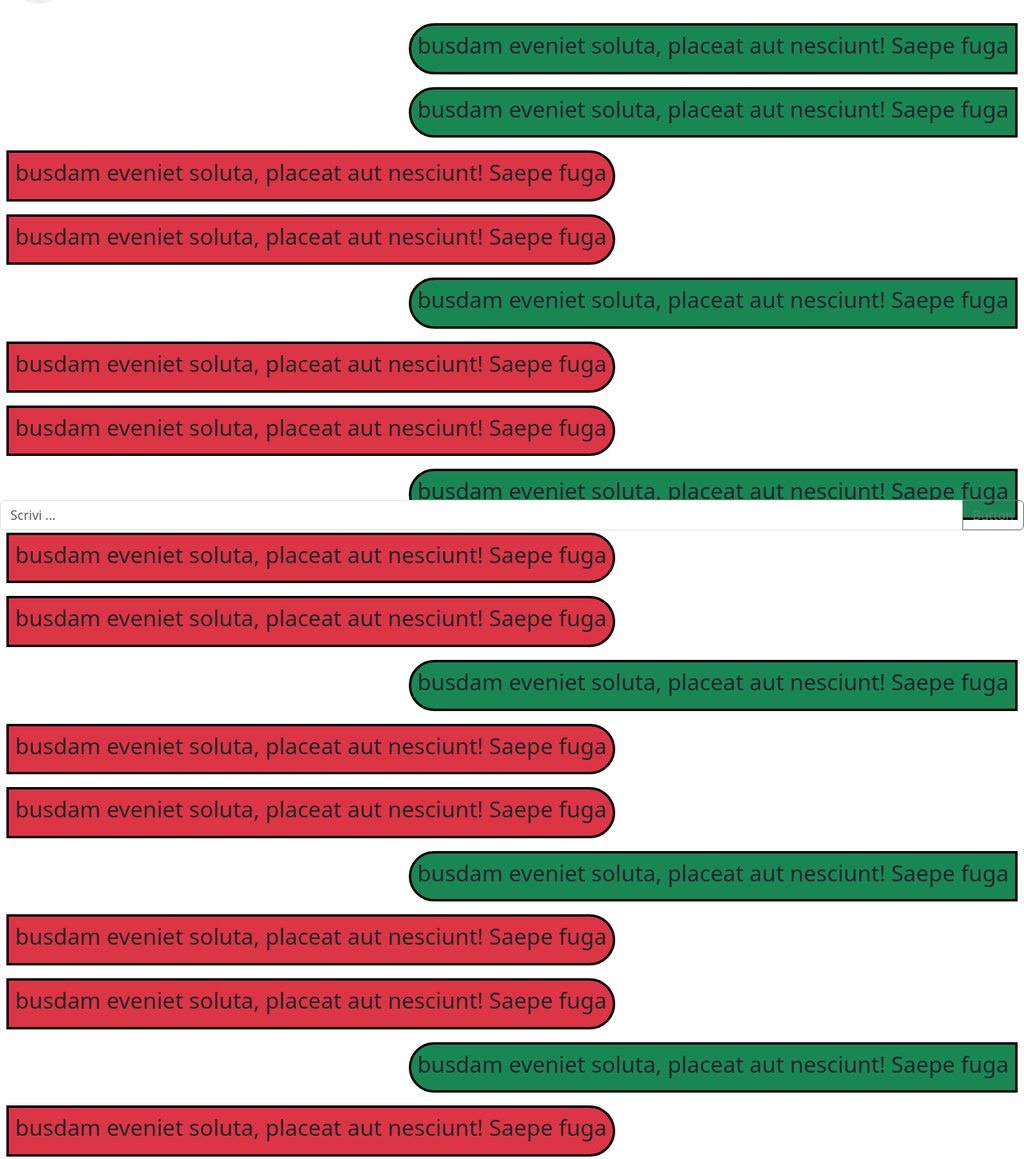
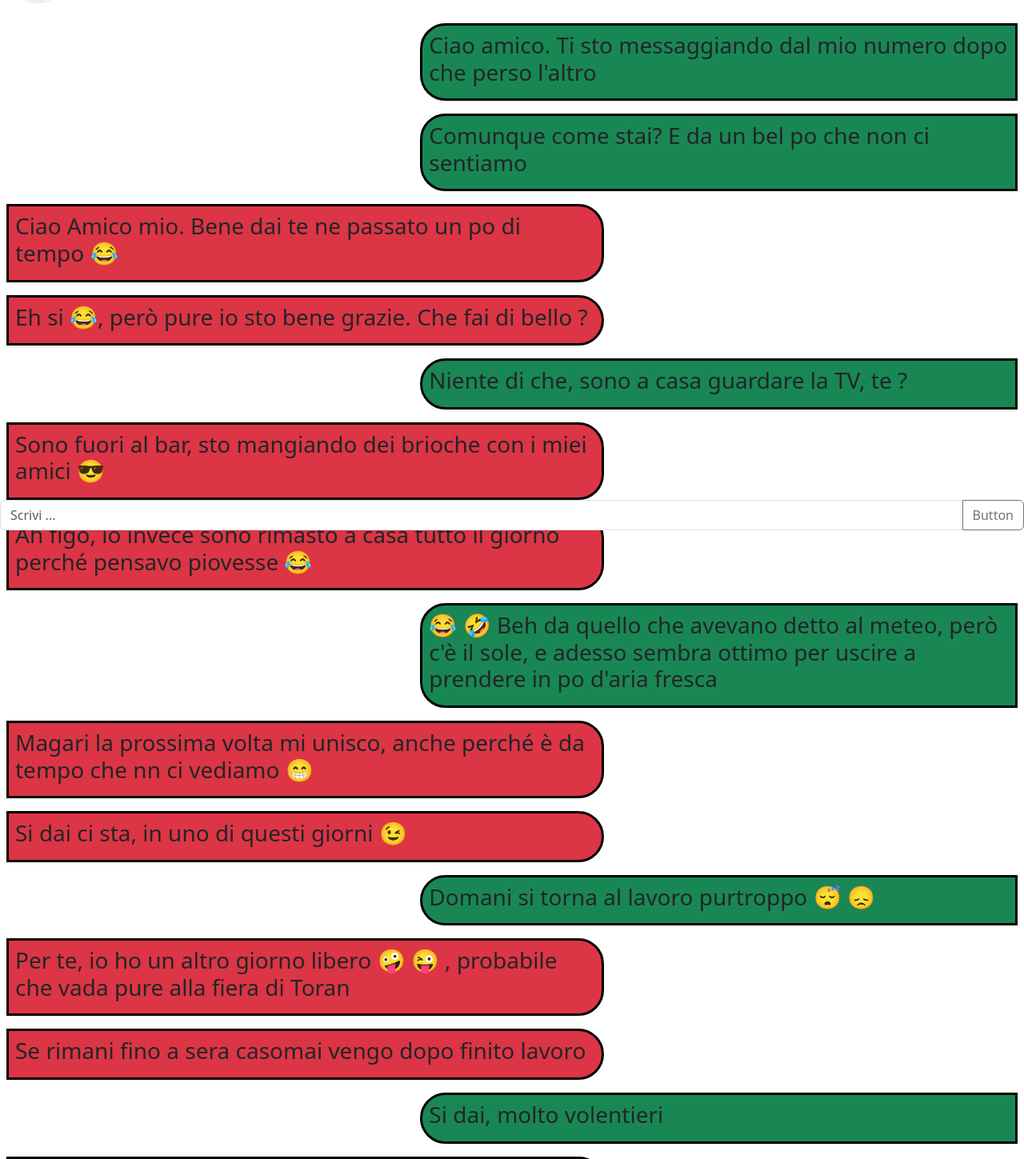
Before and after one commit to kavidiuk/udivak, an Angular app: page /messaggiDiretti in a window 1280 px wide. Shown: the part 121-1570 px from the top of the page at 80% size. Built offline with nearby package versions, Linux system fonts and the light colour scheme.

Commit message:
add direct message and Work in progress with send message

```diff
--- a/src/app/navbar/homeUtente/messaggi-diretti/messaggi-diretti.component.html
+++ b/src/app/navbar/homeUtente/messaggi-diretti/messaggi-diretti.component.html
@@ -9,81 +9,85 @@
     <!-- sezione di Scrittura -->
 </div>
 <div class="float input-group mb-3 z-1">
-    <input type="text" class="form-control" placeholder="Scrivi ..." aria-label="Recipient's username" aria-describedby="button-addon2">
-    <button class="btn btn-outline-secondary" type="button" id="button-addon2">Button</button>
+    <input id="testo" type="text" class="form-control" placeholder="Scrivi ..." aria-label="Recipient's username" aria-describedby="button-addon2">
+    <!-- <button (submit)="addPost($event)" class="btn btn-outline-secondary" type="button" id="button-addon2">Button</button> -->
+    <button (click)="addPost($event)" class="btn btn-outline-secondary" type="button" id="button-addon2">Button</button>
   </div>
   <!-- messaggi -->
   <div class="overflow-y-scroll w-100 mb-6">
       <!-- primo messaggio -->
-      <div class="float-end m-2 border border-black border-3 rounded-start-5 p-2 bg-success">
-          <h3>busdam eveniet soluta, placeat aut nesciunt! Saepe fuga </h3>
+      <div class="float-end m-2 border border-black border-3 rounded-start-5 p-2 bg-success col-7">
+          <h3> Ciao amico. Ti sto messaggiando dal mio numero dopo che perso l'altro </h3>
         </div>
         <!-- secondo messaggio -->
-        <div class="float-end m-2 border border-black border-3 rounded-start-5 p-2 bg-success">
-            <h3>busdam eveniet soluta, placeat aut nesciunt! Saepe fuga </h3>
+        <div class="float-end m-2 border border-black border-3 rounded-start-5 p-2 bg-success col-7">
+            <h3> Comunque come stai? E da un bel po che non ci sentiamo </h3>
         </div>
         <!-- messaggio ricevuto -->
-        <div class="float-start m-2 border border-black border-3 rounded-end-5 p-2 bg-danger">
-            <h3>busdam eveniet soluta, placeat aut nesciunt! Saepe fuga </h3>
+        <div class="float-start m-2 border border-black border-3 rounded-end-5 p-2 bg-danger col-7">
+            <h3> Ciao Amico mio. Bene dai te ne passato un po di tempo 😂 </h3>
         </div>
         <!-- messaggio ricevuto -->
-        <div class="float-start m-2 border border-black border-3 rounded-end-5 p-2 bg-danger">
-            <h3>busdam eveniet soluta, placeat aut nesciunt! Saepe fuga </h3>
+        <div class="float-start m-2 border border-black border-3 rounded-end-5 p-2 bg-danger col-7">
+            <h3> Eh si 😂, però pure io sto bene grazie. Che fai di bello ? </h3>
         </div>
         <!-- messaggio inviato -->
-        <div class="float-end m-2 border border-black border-3 rounded-start-5 p-2 bg-success">
-            <h3>busdam eveniet soluta, placeat aut nesciunt! Saepe fuga </h3>
+        <div class="float-end m-2 border border-black border-3 rounded-start-5 p-2 bg-success col-7">
+            <h3> Niente di che, sono a casa guardare la TV, te ? </h3>
         </div>
         <!-- messaggio ricevuto -->
-        <div class="float-start m-2 border border-black border-3 rounded-end-5 p-2 bg-danger">
-            <h3>busdam eveniet soluta, placeat aut nesciunt! Saepe fuga </h3>
+        <div class="float-start m-2 border border-black border-3 rounded-end-5 p-2 bg-danger col-7">
+            <h3> Sono fuori al bar, sto mangiando dei brioche con i miei amici 😎 </h3>
         </div>
         <!-- messaggio ricevuto -->
-        <div class="float-start m-2 border border-black border-3 rounded-end-5 p-2 bg-danger">
-            <h3>busdam eveniet soluta, placeat aut nesciunt! Saepe fuga </h3>
+        <div class="float-start m-2 border border-black border-3 rounded-end-5 p-2 bg-danger col-7">
+            <h3> Ah figo, io invece sono rimasto a casa tutto il giorno perché pensavo piovesse 😂 </h3>
         </div>
         <!-- messaggio inviato -->
-        <div class="float-end m-2 border border-black border-3 rounded-start-5 p-2 bg-success">
-            <h3>busdam eveniet soluta, placeat aut nesciunt! Saepe fuga </h3>
+        <div class="float-end m-2 border border-black border-3 rounded-start-5 p-2 bg-success col-7">
+            <h3> 😂 🤣 Beh da quello che avevano detto al meteo, però c'è il sole, e adesso sembra ottimo per uscire a prendere in po d'aria fresca </h3>
         </div>
         <!-- messaggio ricevuto -->
-        <div class="float-start m-2 border border-black border-3 rounded-end-5 p-2 bg-danger">
-            <h3>busdam eveniet soluta, placeat aut nesciunt! Saepe fuga </h3>
+        <div class="float-start m-2 border border-black border-3 rounded-end-5 p-2 bg-danger col-7">
+            <h3> Magari la prossima volta mi unisco, anche perché è da tempo che nn ci vediamo 😁 </h3>
         </div>
         <!-- messaggio ricevuto -->
-        <div class="float-start m-2 border border-black border-3 rounded-end-5 p-2 bg-danger">
-            <h3>busdam eveniet soluta, placeat aut nesciunt! Saepe fuga </h3>
+        <div class="float-start m-2 border border-black border-3 rounded-end-5 p-2 bg-danger col-7">
+            <h3> Si dai ci sta, in uno di questi giorni 😉 </h3>
         </div>
         <!-- messaggio inviato -->
-        <div class="float-end m-2 border border-black border-3 rounded-start-5 p-2 bg-success">
-            <h3>busdam eveniet soluta, placeat aut nesciunt! Saepe fuga </h3>
+        <div class="float-end m-2 border border-black border-3 rounded-start-5 p-2 bg-success col-7">
+            <h3> Domani si torna al lavoro purtroppo 😴 😞 </h3>
         </div>
         <!-- messaggio ricevuto -->
-        <div class="float-start m-2 border border-black border-3 rounded-end-5 p-2 bg-danger">
-            <h3>busdam eveniet soluta, placeat aut nesciunt! Saepe fuga </h3>
+        <div class="float-start m-2 border border-black border-3 rounded-end-5 p-2 bg-danger col-7">
+            <h3> Per te, io ho un altro giorno libero 🤪 😜 , probabile che vada pure alla fiera di Toran </h3>
         </div>
         <!-- messaggio ricevuto -->
-        <div class="float-start m-2 border border-black border-3 rounded-end-5 p-2 bg-danger">
-            <h3>busdam eveniet soluta, placeat aut nesciunt! Saepe fuga </h3>
+        <div class="float-start m-2 border border-black border-3 rounded-end-5 p-2 bg-danger col-7">
+            <h3> Se rimani fino a sera casomai vengo dopo finito lavoro </h3>
         </div>
         <!-- messaggio inviato -->
-        <div class="float-end m-2 border border-black border-3 rounded-start-5 p-2 bg-success">
-            <h3>busdam eveniet soluta, placeat aut nesciunt! Saepe fuga </h3>
+        <div class="float-end m-2 border border-black border-3 rounded-start-5 p-2 bg-success col-7">
+            <h3> Si dai, molto volentieri </h3>
         </div>
         <!-- messaggio ricevuto -->
-        <div class="float-start m-2 border border-black border-3 rounded-end-5 p-2 bg-danger">
-            <h3>busdam eveniet soluta, placeat aut nesciunt! Saepe fuga </h3>
+        <div class="float-start m-2 border border-black border-3 rounded-end-5 p-2 bg-danger col-7">
+            <h3> Fammi sapere a che ora verrai </h3>
         </div>
         <!-- messaggio ricevuto -->
-        <div class="float-start m-2 border border-black border-3 rounded-end-5 p-2 bg-danger">
-            <h3>busdam eveniet soluta, placeat aut nesciunt! Saepe fuga </h3>
+        <div class="float-start m-2 border border-black border-3 rounded-end-5 p-2 bg-danger col-7">
+            <h3> Ok 👍🏻 Magari faccio una doccia veloce poi vengo, si vedrà 😅 </h3>
         </div>
         <!-- messaggio inviato -->
-        <div class="float-end m-2 border border-black border-3 rounded-start-5 p-2 bg-success">
-            <h3>busdam eveniet soluta, placeat aut nesciunt! Saepe fuga </h3>
+        <div class="float-end m-2 border border-black border-3 rounded-start-5 p-2 bg-success col-7">
+            <h3> Nessun problema 🥰, ti lascio vivere la giornata </h3>
         </div>
         <!-- messaggio ricevuto -->
-        <div class="float-start m-2 border border-black border-3 rounded-end-5 p-2 bg-danger">
-            <h3>busdam eveniet soluta, placeat aut nesciunt! Saepe fuga </h3>
+        <div class="float-start m-2 border border-black border-3 rounded-end-5 p-2 bg-danger col-7">
+            <h3> Grazie pure te goditela 👍🏻 👍🏻 </h3>
+        </div>
+        <div id="postContainer" class="overflow-y-scroll w-100 mb-6">
+            <!-- Qui vengono aggiunti i post -->
         </div>
     </div>
--- a/src/app/navbar/homeUtente/messaggi-diretti/messaggi-diretti.component.ts
+++ b/src/app/navbar/homeUtente/messaggi-diretti/messaggi-diretti.component.ts
@@ -1,4 +1,4 @@
-import { Component } from '@angular/core';
+import { Component, OnInit } from '@angular/core';
 import { Location } from '@angular/common';
 @Component({
   selector: 'app-messaggi-diretti',
@@ -7,11 +7,28 @@ import { Location } from '@angular/common';
   templateUrl: './messaggi-diretti.component.html',
   styleUrl: './messaggi-diretti.component.scss'
 })
-export class MessaggiDirettiComponent {
+export class MessaggiDirettiComponent implements OnInit{
 
   constructor(private location: Location){}
   goBack(){
     this.location.back();
   }
 
+  ngOnInit(): void {  }
+
+  addPost(event: Event): void {
+    event.preventDefault();
+    const title = (<HTMLInputElement>document.getElementById('testo'))?.value;
+    const postElement = document.createElement('div');
+    postElement.className = 'card mt-3';
+    postElement.innerHTML = `
+        <div class="card-body">
+            <h5 class="card-title">${title}</h5>
+        </div>
+    `;
+    const postContainer = document.getElementById('postContainer');
+    if (postContainer) {
+        postContainer.appendChild(postElement);
+    }
 }
+}
```
